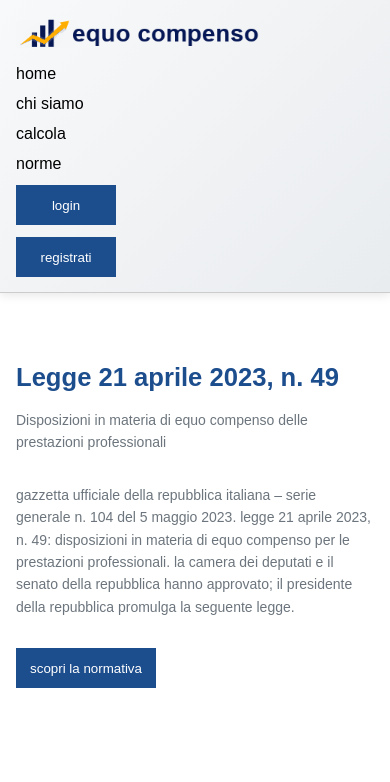
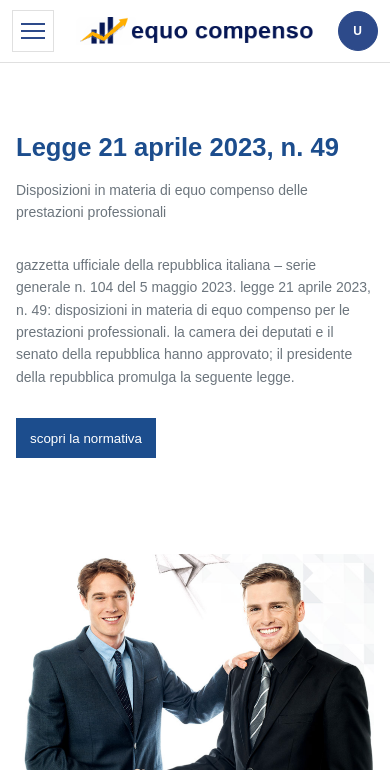
Before and after one commit to Tanoc05/equocompensov2, a website: page frontend/norme.html in a window 390 px wide. Shown: the top 782 px of the page. Drawn offline with Linux system fonts and the light colour scheme.

Commit message:
changes43

```diff
--- a/frontend/calcola.html
+++ b/frontend/calcola.html
@@ -1803,5 +1803,7 @@
         })();
     </script>
 
+    <script src="mobileTopbar.js"></script>
+
 </body>
 </html>
--- /dev/null
+++ b/frontend/mobileTopbar.js
@@ -0,0 +1,161 @@
+(function () {
+    function parseJwt(token) {
+        if (!token || typeof token !== 'string') return {};
+        const parts = token.split('.');
+        if (parts.length !== 3) return {};
+        try {
+            return JSON.parse(atob(parts[1].replace(/-/g, '+').replace(/_/g, '/')));
+        } catch {
+            return {};
+        }
+    }
+
+    function initialsFrom(u) {
+        const nome = (u && u.nome ? String(u.nome) : '').trim();
+        const cognome = (u && u.cognome ? String(u.cognome) : '').trim();
+        if (nome || cognome) {
+            return `${nome.charAt(0)}${cognome.charAt(0)}`.toUpperCase();
+        }
+        const email = (u && u.email ? String(u.email) : '').trim();
+        if (email) return email.charAt(0).toUpperCase();
+        return 'U';
+    }
+
+    function isMobile() {
+        return window.matchMedia && window.matchMedia('(max-width: 768px)').matches;
+    }
+
+    function buildMenuHtml(isLogged) {
+        const primary = `
+            <div class="site-mobile-menu-section">
+                <div class="site-mobile-menu-title">Menu</div>
+                <a class="site-mobile-menu-item" href="index.html"><i class="fas fa-house"></i><span>Home</span></a>
+                <a class="site-mobile-menu-item" href="chi-siamo.html"><i class="fas fa-users"></i><span>Chi siamo</span></a>
+                <a class="site-mobile-menu-item" href="calcola.html"><i class="fas fa-calculator"></i><span>Calcola</span></a>
+                <a class="site-mobile-menu-item" href="norme.html"><i class="fas fa-book"></i><span>Norme</span></a>
+            </div>
+        `;
+
+        const account = isLogged
+            ? `
+            <div class="site-mobile-menu-section">
+                <div class="site-mobile-menu-title">Gestione Account</div>
+                <a class="site-mobile-menu-item" href="dashboard.html?view=profile"><i class="fas fa-id-card"></i><span>Informazioni Personali</span></a>
+                <a class="site-mobile-menu-item" href="dashboard.html?view=professional"><i class="fas fa-briefcase"></i><span>Dati Professionali</span></a>
+                <a class="site-mobile-menu-item" href="dashboard.html?view=security"><i class="fas fa-shield-halved"></i><span>Sicurezza</span></a>
+                <a class="site-mobile-menu-item" href="dashboard.html?view=calculations"><i class="fas fa-clock-rotate-left"></i><span>I miei Calcoli</span></a>
+                <a class="site-mobile-menu-item" href="dashboard.html?view=subscription"><i class="fas fa-credit-card"></i><span>Abbonamento</span></a>
+                <button class="site-mobile-menu-item danger" type="button" data-action="logout"><i class="fas fa-right-from-bracket"></i><span>Esci / Logout</span></button>
+            </div>
+            `
+            : `
+            <div class="site-mobile-menu-section">
+                <div class="site-mobile-menu-title">Account</div>
+                <a class="site-mobile-menu-item" href="index.html?login=1"><i class="fas fa-right-to-bracket"></i><span>Login</span></a>
+                <a class="site-mobile-menu-item" href="index.html?register=1"><i class="fas fa-user-plus"></i><span>Registrati</span></a>
+            </div>
+            `;
+
+        return primary + account;
+    }
+
+    function setMenuOpen(open, drawer, backdrop, toggle) {
+        if (open) {
+            drawer.classList.add('open');
+            backdrop.classList.add('open');
+            document.body.classList.add('site-mobile-menu-open');
+            toggle.setAttribute('aria-expanded', 'true');
+        } else {
+            drawer.classList.remove('open');
+            backdrop.classList.remove('open');
+            document.body.classList.remove('site-mobile-menu-open');
+            toggle.setAttribute('aria-expanded', 'false');
+        }
+    }
+
+    function init() {
+        if (!isMobile()) return;
+
+        if (document.body && document.body.classList && document.body.classList.contains('account-page')) {
+            return;
+        }
+
+        if (document.querySelector('.site-mobile-bar')) return;
+
+        const token = localStorage.getItem('authToken');
+        const user = parseJwt(token);
+        const isLogged = !!token && (!!user.sub || !!user.id || !!user.email);
+
+        document.body.classList.add('has-site-mobile-bar');
+
+        const bar = document.createElement('div');
+        bar.className = 'site-mobile-bar';
+        bar.setAttribute('aria-label', 'Menu mobile');
+        bar.innerHTML = `
+            <button class="site-mobile-hamburger" type="button" aria-label="Apri menu" aria-expanded="false">
+                <span></span><span></span><span></span>
+            </button>
+            <div class="site-mobile-brand" role="button" tabindex="0">
+                <img src="img/logo2.png" alt="equo compenso" class="site-mobile-logo">
+            </div>
+            <div class="site-mobile-user" aria-label="Utente">
+                <span class="site-mobile-avatar"><span class="site-mobile-initials">${initialsFrom(user)}</span></span>
+            </div>
+        `;
+
+        const drawer = document.createElement('div');
+        drawer.className = 'site-mobile-drawer';
+        drawer.setAttribute('aria-label', 'Menu');
+        drawer.innerHTML = buildMenuHtml(isLogged);
+
+        const backdrop = document.createElement('div');
+        backdrop.className = 'site-mobile-backdrop';
+
+        document.body.insertBefore(bar, document.body.firstChild);
+        document.body.appendChild(backdrop);
+        document.body.appendChild(drawer);
+
+        const toggle = bar.querySelector('.site-mobile-hamburger');
+        const brand = bar.querySelector('.site-mobile-brand');
+
+        if (brand) {
+            brand.addEventListener('click', () => (window.location.href = 'index.html'));
+            brand.addEventListener('keydown', (e) => {
+                if (e.key === 'Enter' || e.key === ' ') window.location.href = 'index.html';
+            });
+        }
+
+        if (toggle) {
+            toggle.addEventListener('click', () => {
+                const open = drawer.classList.contains('open');
+                setMenuOpen(!open, drawer, backdrop, toggle);
+            });
+        }
+
+        if (backdrop) {
+            backdrop.addEventListener('click', () => setMenuOpen(false, drawer, backdrop, toggle));
+        }
+
+        drawer.addEventListener('click', (e) => {
+            const btn = e.target && e.target.closest ? e.target.closest('[data-action="logout"]') : null;
+            if (btn) {
+                localStorage.removeItem('authToken');
+                window.location.href = 'index.html';
+            }
+        });
+
+        document.addEventListener('keydown', (e) => {
+            if (e.key === 'Escape') setMenuOpen(false, drawer, backdrop, toggle);
+        });
+
+        window.addEventListener('resize', () => {
+            if (!isMobile()) setMenuOpen(false, drawer, backdrop, toggle);
+        });
+    }
+
+    if (document.readyState === 'loading') {
+        document.addEventListener('DOMContentLoaded', init);
+    } else {
+        init();
+    }
+})();
--- a/frontend/norme.html
+++ b/frontend/norme.html
@@ -478,5 +478,7 @@
         })();
     </script>
 
+    <script src="mobileTopbar.js"></script>
+
 </body>
 </html>
--- a/frontend/styles/styleIndex.css
+++ b/frontend/styles/styleIndex.css
@@ -1206,6 +1206,18 @@ body.account-page {
     display: none;
 }
 
+.site-mobile-bar {
+    display: none;
+}
+
+.site-mobile-backdrop {
+    display: none;
+}
+
+.site-mobile-drawer {
+    display: none;
+}
+
 .account-main-wrap {
     padding: 26px 70px 90px 70px;
     box-sizing: border-box;
@@ -1751,6 +1763,175 @@ body.account-page {
 }
 
 @media (max-width: 768px) {
+    body.has-site-mobile-bar header {
+        display: none;
+    }
+
+    .site-mobile-bar {
+        display: flex;
+        align-items: center;
+        justify-content: space-between;
+        gap: 12px;
+        background: #FFFFFF;
+        padding: 10px 12px;
+        position: sticky;
+        top: 0;
+        z-index: 2000;
+        border-bottom: 1px solid #E0E0E0;
+        box-sizing: border-box;
+    }
+
+    .site-mobile-brand {
+        display: inline-flex;
+        align-items: center;
+        cursor: pointer;
+    }
+
+    .site-mobile-logo {
+        height: 28px;
+        width: auto;
+        display: block;
+    }
+
+    .site-mobile-hamburger {
+        width: 42px;
+        height: 42px;
+        border: 1px solid #E0E0E0;
+        background: #FFFFFF;
+        padding: 8px;
+        display: inline-flex;
+        flex-direction: column;
+        justify-content: center;
+        gap: 5px;
+        cursor: pointer;
+        box-sizing: border-box;
+    }
+
+    .site-mobile-hamburger span {
+        height: 2px;
+        width: 100%;
+        background: #2D4A8A;
+        display: block;
+    }
+
+    .site-mobile-user {
+        display: inline-flex;
+        align-items: center;
+    }
+
+    .site-mobile-avatar {
+        width: 40px;
+        height: 40px;
+        border-radius: 999px;
+        background: #2D4A8A;
+        color: #FFFFFF;
+        border: 1px solid #2D4A8A;
+        display: inline-flex;
+        align-items: center;
+        justify-content: center;
+        overflow: hidden;
+        box-sizing: border-box;
+    }
+
+    .site-mobile-initials {
+        font-family: Montserrat, sans-serif;
+        font-weight: 800;
+        font-size: 12px;
+        letter-spacing: 0.06em;
+        color: #FFFFFF;
+    }
+
+    body.site-mobile-menu-open {
+        overflow: hidden;
+    }
+
+    .site-mobile-backdrop {
+        position: fixed;
+        inset: 0;
+        background: rgba(0,0,0,0.35);
+        z-index: 1900;
+    }
+
+    .site-mobile-backdrop.open {
+        display: block;
+    }
+
+    .site-mobile-drawer {
+        display: block;
+        position: fixed;
+        top: 64px;
+        left: 0;
+        height: calc(100vh - 64px);
+        width: min(320px, 90vw);
+        max-width: 90vw;
+        background: #FFFFFF;
+        border-right: 1px solid #E0E0E0;
+        z-index: 1950;
+        transform: translateX(-110%);
+        transition: transform 220ms ease;
+        overflow-y: auto;
+        box-sizing: border-box;
+        padding: 14px 12px;
+        visibility: hidden;
+        pointer-events: none;
+    }
+
+    .site-mobile-drawer.open {
+        transform: translateX(0);
+        visibility: visible;
+        pointer-events: auto;
+    }
+
+    .site-mobile-menu-title {
+        font-size: 14px;
+        font-weight: 700;
+        color: #2D4A8A;
+        text-transform: uppercase;
+        letter-spacing: 0.08em;
+        margin: 10px 6px 10px 6px;
+    }
+
+    .site-mobile-menu-item {
+        width: 100%;
+        background: transparent;
+        border: 1px solid transparent;
+        border-radius: 0px;
+        padding: 12px 12px;
+        display: flex;
+        align-items: center;
+        gap: 10px;
+        cursor: pointer;
+        color: #2c3e50;
+        font-size: 14px;
+        font-weight: 600;
+        text-align: left;
+        text-decoration: none;
+        box-sizing: border-box;
+        font-family: inherit;
+    }
+
+    .site-mobile-menu-item i {
+        width: 18px;
+        text-align: center;
+        color: #2D4A8A;
+    }
+
+    .site-mobile-menu-item:hover {
+        background: #f3f6fb;
+    }
+
+    .site-mobile-menu-item.danger {
+        color: #FF6B6B;
+    }
+
+    .site-mobile-menu-item.danger i {
+        color: #FF6B6B;
+    }
+
+    .site-mobile-menu-item.danger:hover {
+        background: #FFF5F5;
+    }
+
     body.account-page header {
         display: none;
     }
```
Also changed, not shown: frontend/chi-siamo.html (+2 -0 lines), frontend/dashboard.html (+2 -0 lines), frontend/index.html (+2 -0 lines).
